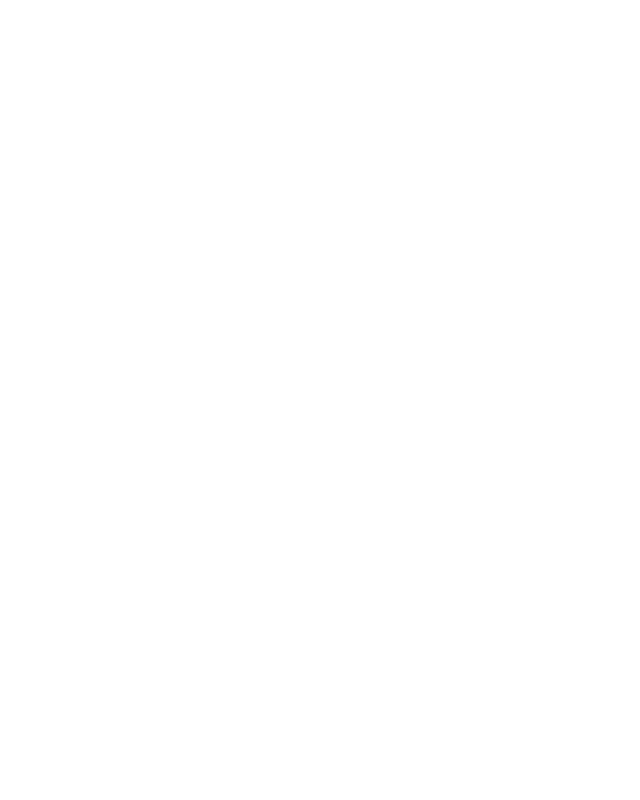
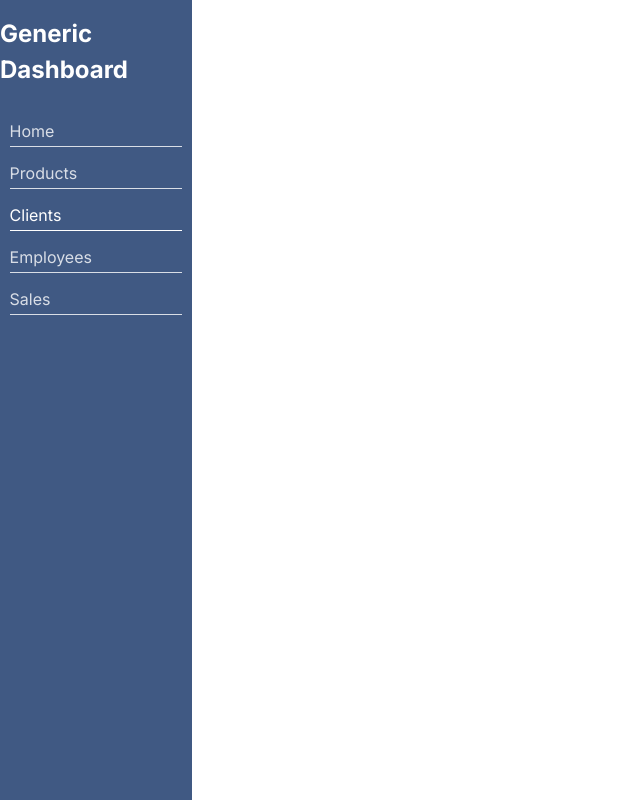
Before and after one commit to luis-saes/generic-dashboard, a React (Create React App) app in the folder front-end/: page /clients in a window 1280 px wide. Before the commit this address had no page. Shown: the whole page, without its empty margins (0-640 px from the left). Built offline with nearby package versions, Linux system fonts and the light colour scheme.

Commit message:
Adding remaining screens files and routes

```diff
--- a/front-end/src/App.tsx
+++ b/front-end/src/App.tsx
@@ -4,6 +4,9 @@ import { Routes, Route } from "react-router-dom";
 import LoginScreen from "./views/LoginScreen";
 import DashboardMain from "./views/DashboardMain";
 import ProductsScreen from "./views/ProductsScreen";
+import ClientsScreen from "./views/ClientsScreen";
+import EmployeesScreen from "./views/EmployeesScreen";
+import SalesScreen from "./views/SalesScreen";
 
 function App() {
   return (
@@ -12,6 +15,9 @@ function App() {
         <Route path="/login" element={<LoginScreen />} />
         <Route path="/dashboard" element={<DashboardMain />} />
         <Route path="/products" element={<ProductsScreen />} />
+        <Route path="/clients" element={<ClientsScreen />} />
+        <Route path="/employees" element={<EmployeesScreen />} />
+        <Route path="/sales" element={<SalesScreen />} />
       </Routes>
     </div>
   );
--- /dev/null
+++ b/front-end/src/views/ClientsScreen.tsx
@@ -0,0 +1,15 @@
+import React from "react";
+import styles from "./ClientsScreen.module.css";
+import stylesSidebar from "./SidebarMain.module.css";
+import Sidebar from "../components/Dashboard/Sidebar";
+
+const ClientsScreen = () => {
+  return (
+    <div className={stylesSidebar.main}>
+      <Sidebar />
+      <div className={styles.board}></div>
+    </div>
+  );
+};
+
+export default ClientsScreen;
--- /dev/null
+++ b/front-end/src/views/EmployeesScreen.tsx
@@ -0,0 +1,15 @@
+import React from "react";
+import styles from "./EmployeesScreen.module.css";
+import stylesSidebar from "./SidebarMain.module.css";
+import Sidebar from "../components/Dashboard/Sidebar";
+
+const EmployeesScreen = () => {
+  return (
+    <div className={stylesSidebar.main}>
+      <Sidebar />
+      <div className={styles.board}></div>
+    </div>
+  );
+};
+
+export default EmployeesScreen;
--- /dev/null
+++ b/front-end/src/views/SalesScreen.tsx
@@ -0,0 +1,15 @@
+import React from "react";
+import styles from "./SalesScreen.module.css";
+import stylesSidebar from "./SidebarMain.module.css";
+import Sidebar from "../components/Dashboard/Sidebar";
+
+const SalesScreen = () => {
+  return (
+    <div className={stylesSidebar.main}>
+      <Sidebar />
+      <div className={styles.board}></div>
+    </div>
+  );
+};
+
+export default SalesScreen;
```
Also changed, not shown: front-end/src/views/ClientsScreen.module.css (added), front-end/src/views/EmployeesScreen.module.css (added), front-end/src/views/SalesScreen.module.css (added).
